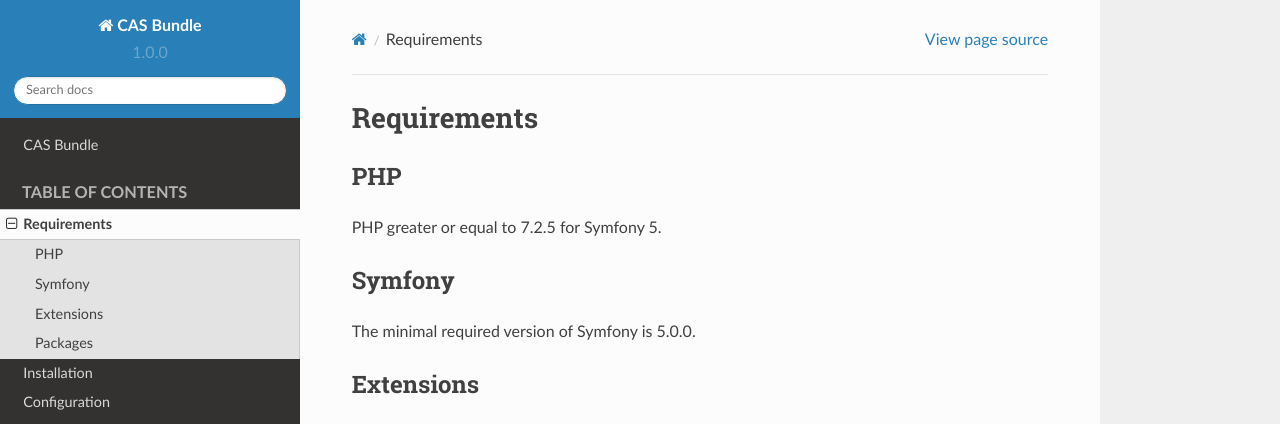
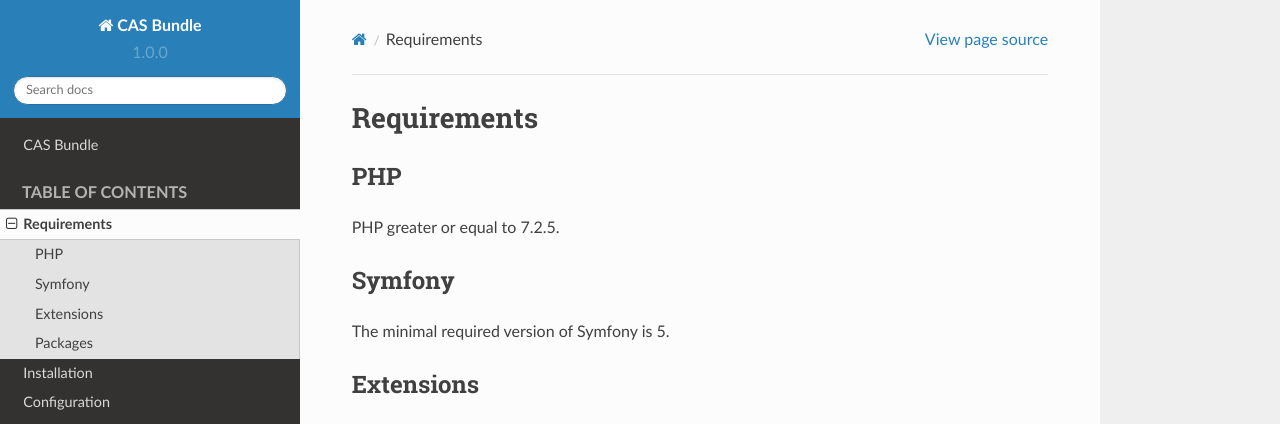
Before and after one commit to ecphp/cas-bundle, a Sphinx documentation site: the page built from docs/pages/requirements.rst, in a window 1280 px wide and 1219 px high. Shown: the top 424 px of the window. Built offline with Sphinx 7.4.7 and the Read the Docs theme 2.0.0, drawn with Linux system fonts in a browser that asks for light colours.

Commit message:
Update documentation.

```diff
--- a/docs/pages/requirements.rst
+++ b/docs/pages/requirements.rst
@@ -4,12 +4,12 @@
 PHP
 ---
 
-PHP greater or equal to 7.2.5 for Symfony 5.
+PHP greater or equal to 7.2.5.
 
 Symfony
 -------
 
-The minimal required version of Symfony is 5.0.0.
+The minimal required version of Symfony is 5.
 
 Extensions
 ----------
@@ -25,8 +25,8 @@
 
 In order to get the CAS bundle working, you will require some dependencies.
 
-To give a maximum freedom to the users using, each required dependencies is a well
-defined standardized PHP class.
+To give a maximum freedom to the users using, each required dependencies is
+a well defined standardized PHP class.
 
 See the `PHP-FIG framework group`_ for more information.
 
```
